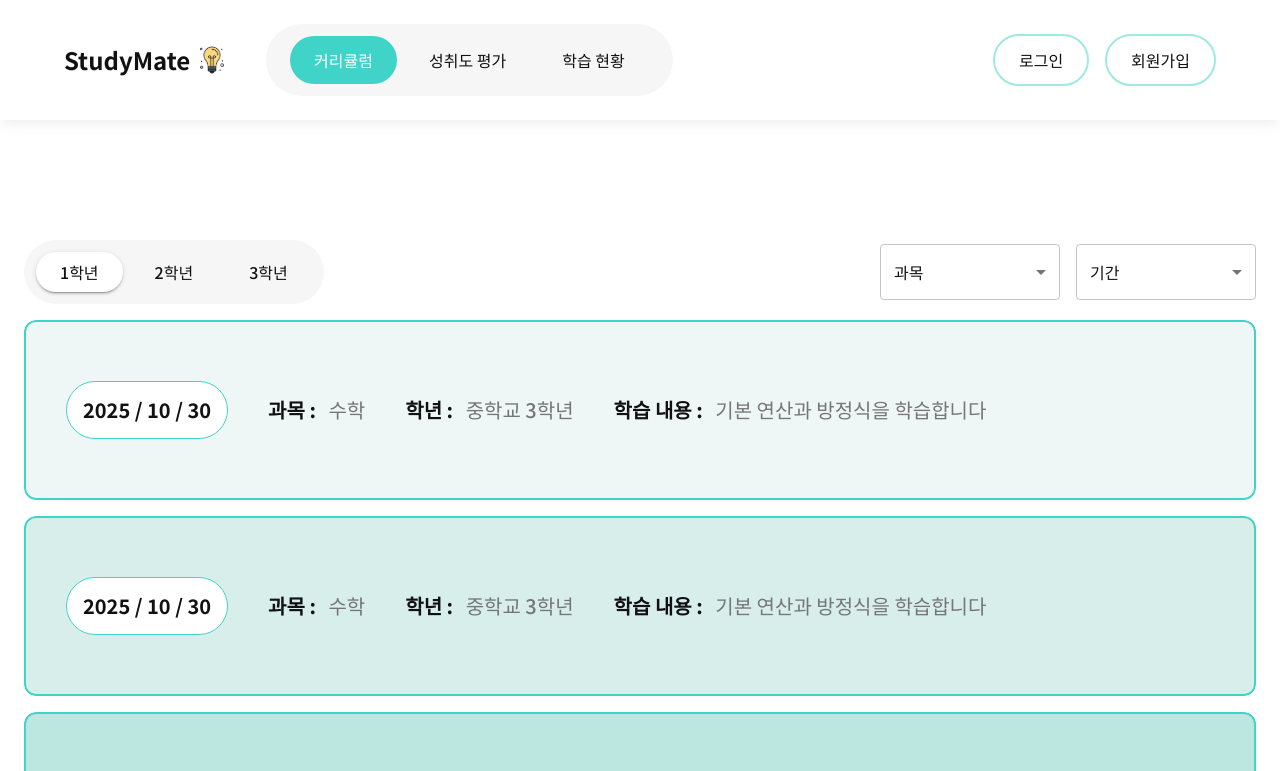
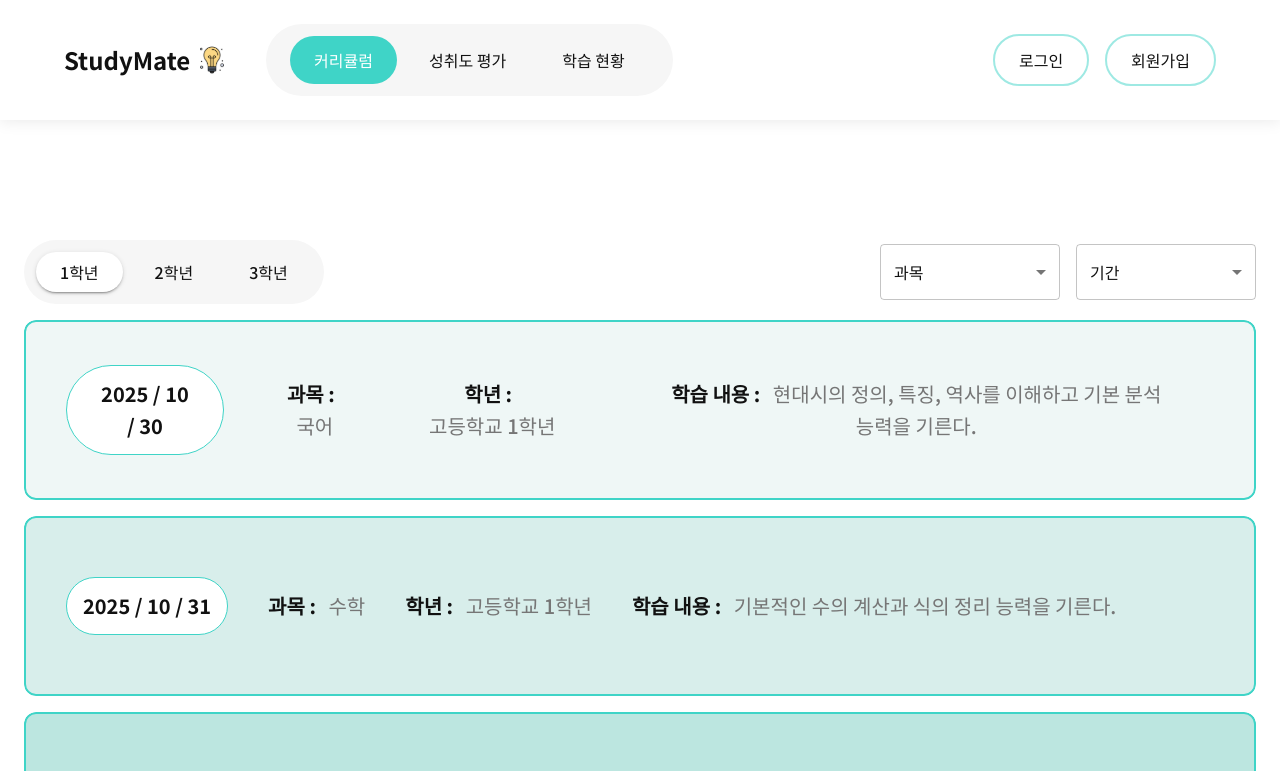
Before and after one commit to Vactor0911/studymate, a React (Vite) app in the folder frontend/: page /studymate/curriculum in a window 1280 px wide. Shown: the top 771 px of the page. Built offline with nearby package versions, Linux system fonts and the light colour scheme; no server answers.

Commit message:
데이터셋 내용 수정

```diff
--- a/frontend/src/pages/Curriculum/index.tsx
+++ b/frontend/src/pages/Curriculum/index.tsx
@@ -20,18 +20,18 @@ type CurriculumType = {
 const CurriculumData = [
   {
     createdAt: "2025 / 10 / 30",
-    subject: "수학",
-    grade: "중학교 3학년",
-    detail: "기본 연산과 방정식을 학습합니다",
+    subject: "국어",
+    grade: "고등학교 1학년",
+    detail: "현대시의 정의, 특징, 역사를 이해하고 기본 분석 능력을 기른다.",
   },
   {
-    createdAt: "2025 / 10 / 30",
+    createdAt: "2025 / 10 / 31",
     subject: "수학",
-    grade: "중학교 3학년",
-    detail: "기본 연산과 방정식을 학습합니다",
+    grade: "고등학교 1학년",
+    detail: "기본적인 수의 계산과 식의 정리 능력을 기른다.",
   },
   {
-    createdAt: "2025 / 10 / 30",
+    createdAt: "2025 / 10 / 31",
     subject: "수학",
     grade: "중학교 3학년",
     detail: "기본 연산과 방정식을 학습합니다",
```
